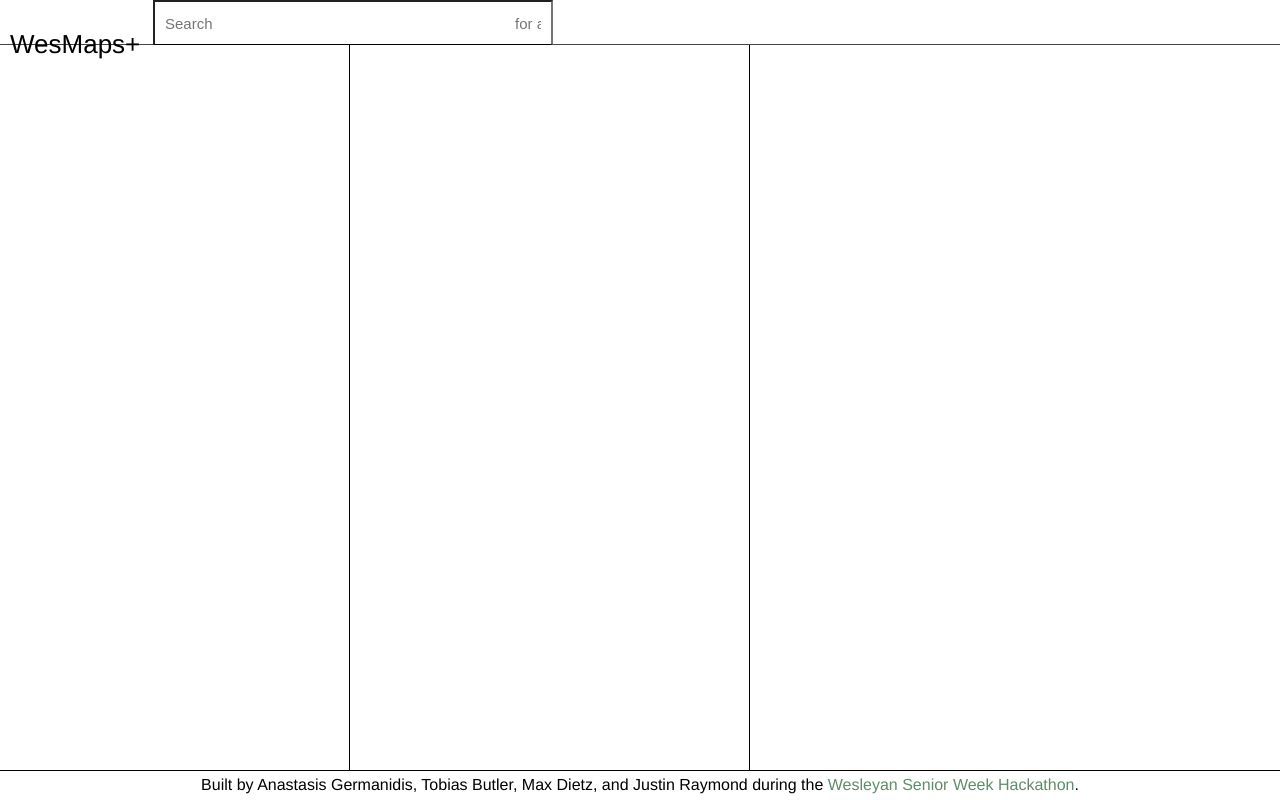
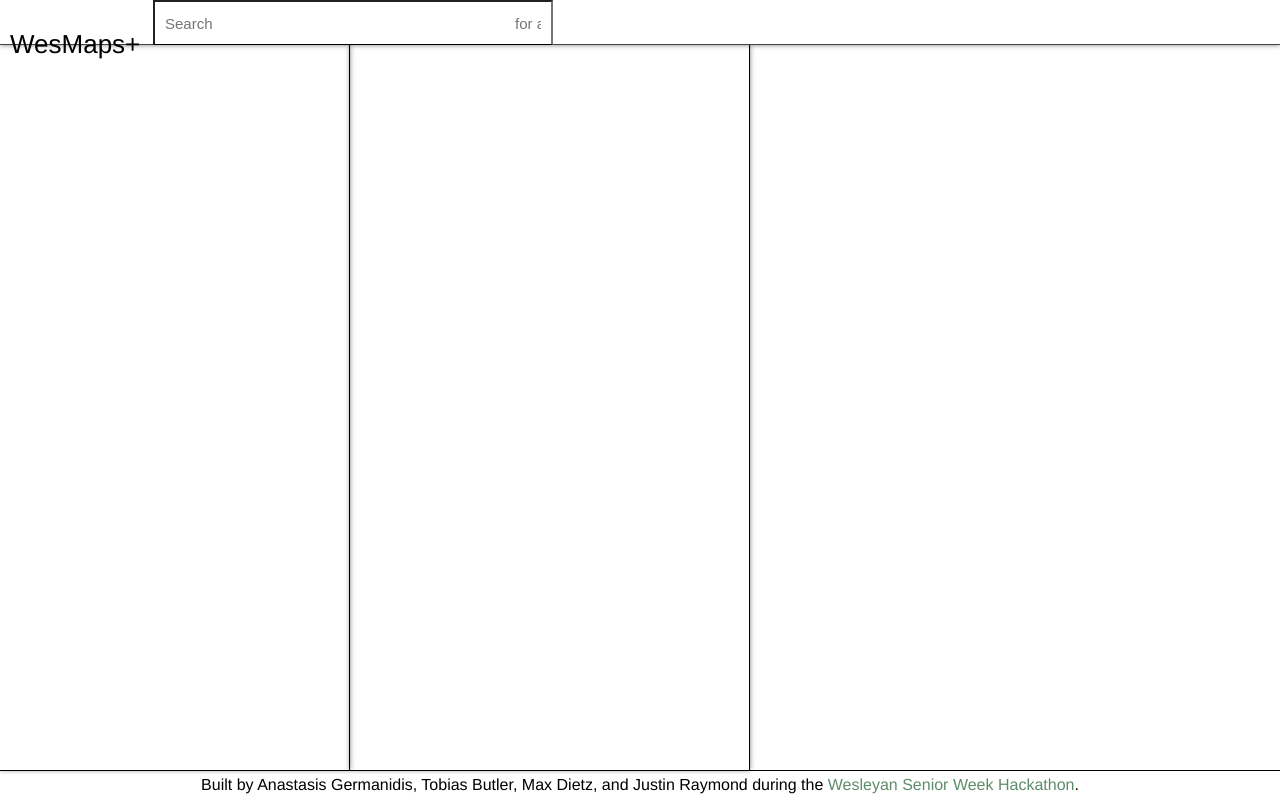
Before and after one commit to weshack/WesmapsPlus, a Flask app: template templates/index.html in a window 1280 px wide. Run offline with Flask 2, Linux system fonts and the light colour scheme; the template is opened without the code that fills it, so the values that code supplies are empty; style sheets or scripts are compiled from the project's sources.

Commit message:
Added some shadows

```diff
--- a/static/sass/screen.sass
+++ b/static/sass/screen.sass
@@ -53,6 +53,8 @@ a:hover
     border-right: 1px solid black
     overflow-y: scroll
     cursor: pointer
+    z-index: 3
+    box-shadow: 0 0 5px rgba(0,0,0,0.5)
 
     li
       cursor: pointer
@@ -94,6 +96,8 @@ a:hover
     border-right: 1px solid black
     overflow-y: scroll
     cursor: pointer
+    z-index: 2
+    box-shadow: 0 0 5px rgba(0,0,0,0.5)
 
     /* li:nth-child(odd)
     /*   background-color: #E8E8E8
@@ -168,7 +172,7 @@ a:hover
     /*   padding-top: 20px
     /*   padding-left: 10px
     /*   text-align: justify
-    /*   line-height: 1.2em
+    /*   line-height: 1.2em*/
 
   nav#main
     position: fixed
@@ -176,6 +180,8 @@ a:hover
     height: $header-height
     border-bottom: 1px solid #444
     z-index: 10
+    box-shadow: 0 0 5px rgba(0,0,0,0.5)
+    background-color: white
 
     h1#title
       position: absolute
@@ -205,10 +211,6 @@ a:hover
       height: 100%
       margin-top: 10px
 
-
-
-
-
     #schedule
       position: absolute
       top: 0
@@ -223,10 +225,11 @@ a:hover
         margin-left: 20px
         border-bottom: 1px solid black
         background-color: rgb(255,255,255)
-        transition: height 0.2s ease-in-out
+        transition: all 0.2s ease-in-out
 
         &:hover
           height: 100px
+          box-shadow: 0 0 5px rgba(0,0,0,0.5)
 
       .day
         width: 14.285714286%
```
